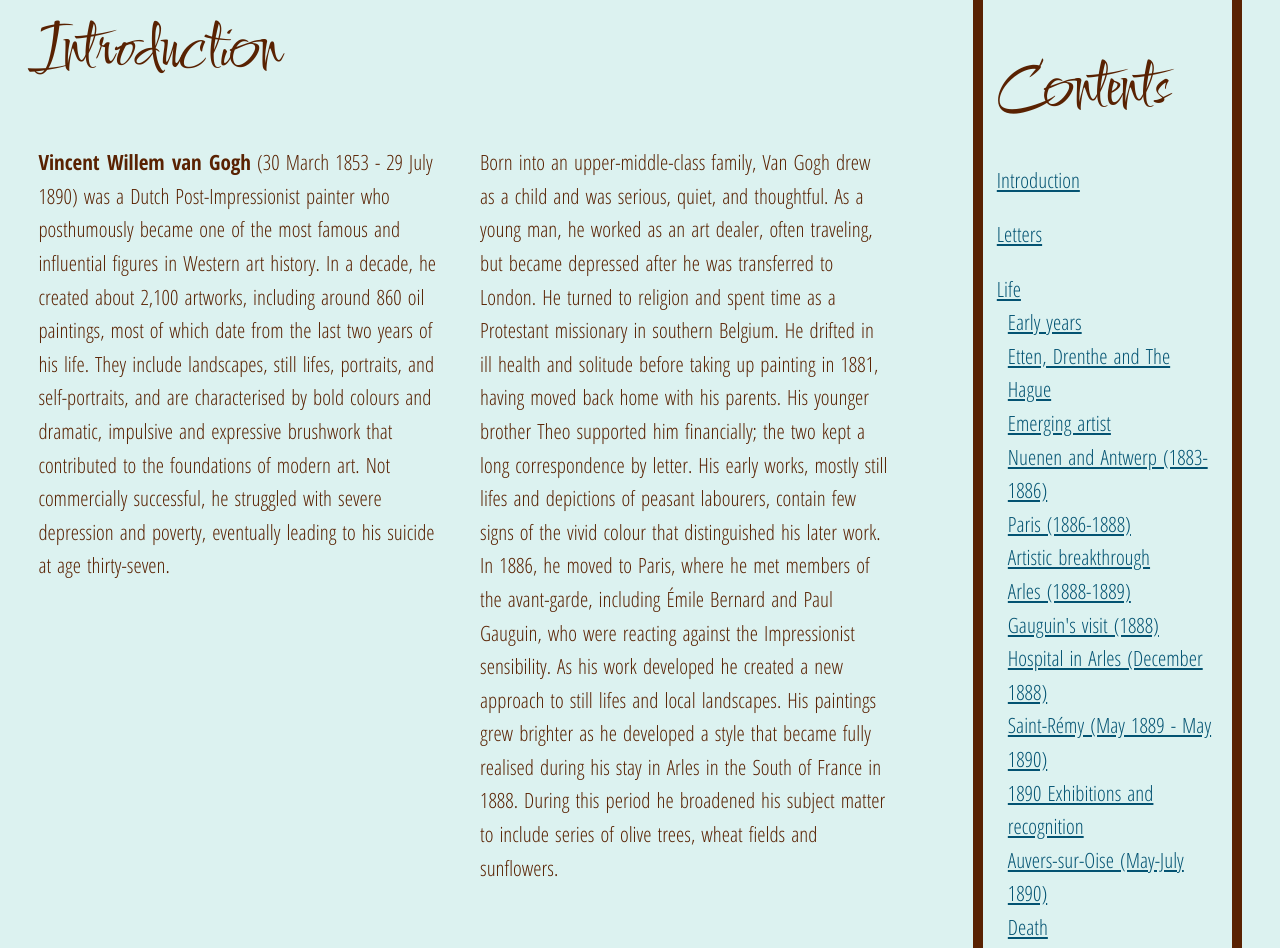
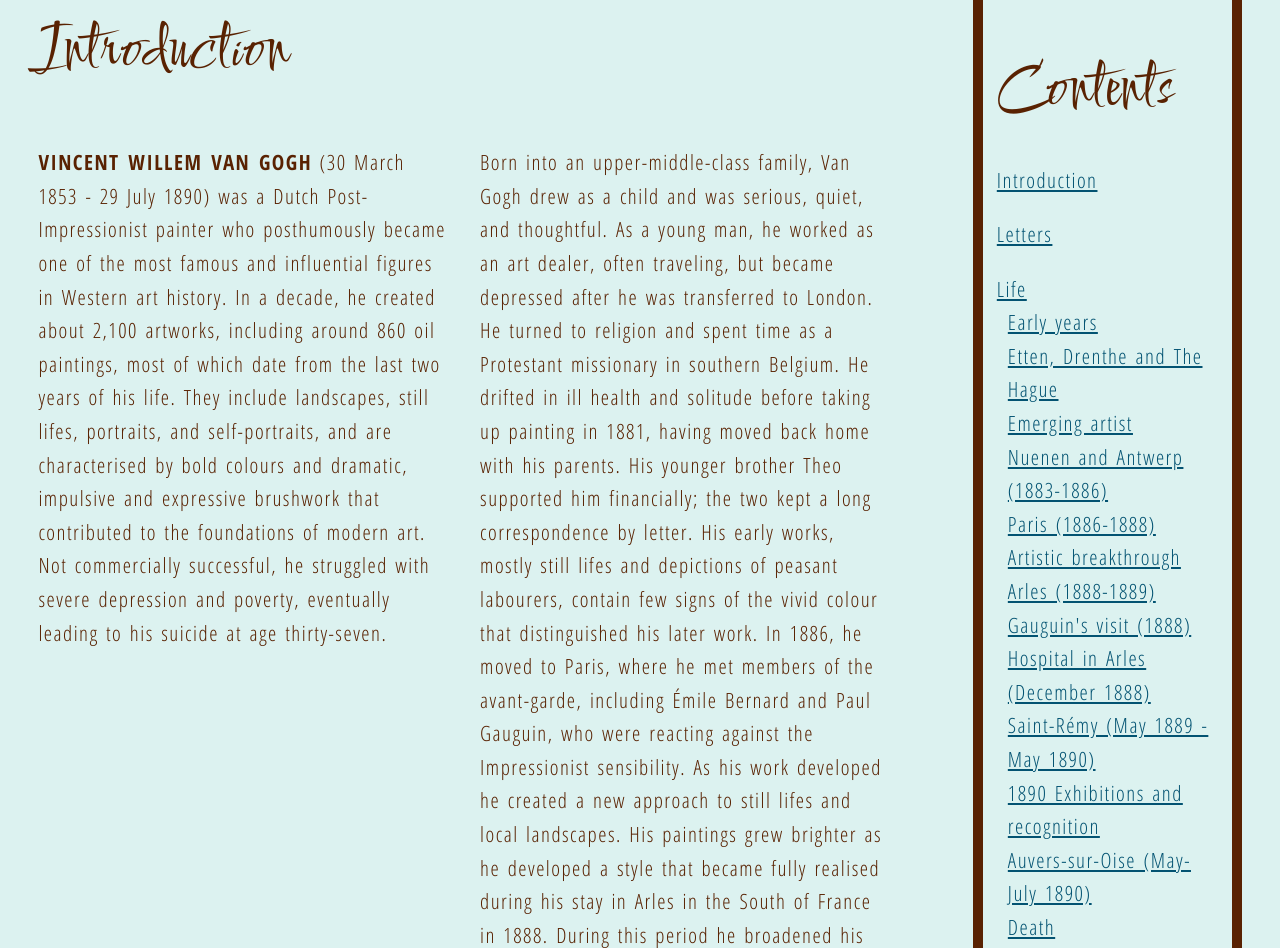
Before and after one commit to AaronInTheForest/EXSM-3934-CSS-Workflow-Demo, a plain HTML site: page index.html in a window 1280 px wide. Shown: the part 814-1762 px from the top of the page. Drawn offline with Linux system fonts and the light colour scheme.

Commit message:
Added a bit of text css

```diff
--- a/css/type.css
+++ b/css/type.css
@@ -2,14 +2,16 @@
 
 body{
     color: var(--van-gogh-brown);
-    font-family: 'Open Sans Condensed', sans-serif;
+    font-family: 'Open Sans Condensed', 'Helvetica', 'Arial', sans-serif;
     line-height: 1.6;
     word-spacing: .1em;
+    letter-spacing: .07em;
     font-size: 16px;
 }
 
 strong{
     font-weight: 700;
+    text-transform: uppercase;
 }
 
 em{
```
